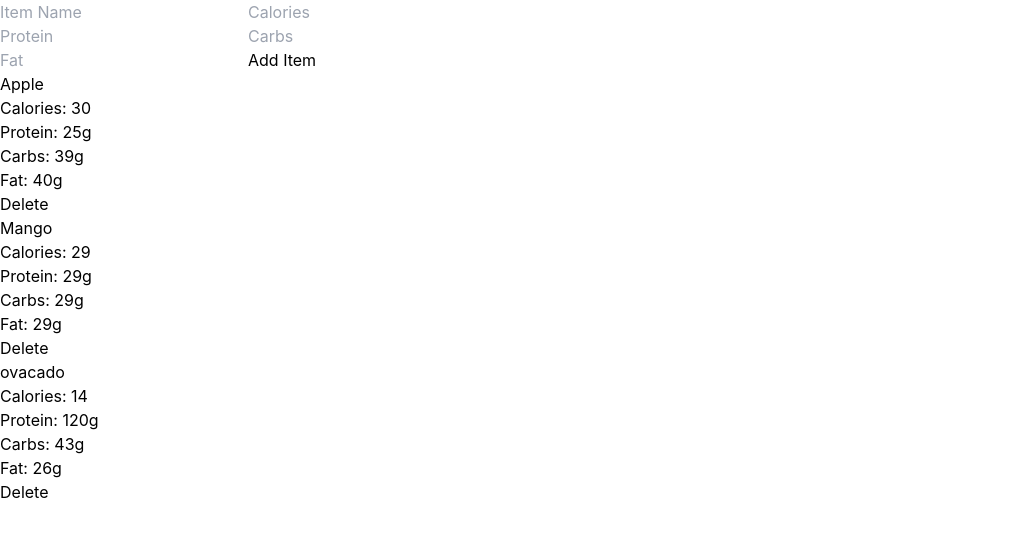
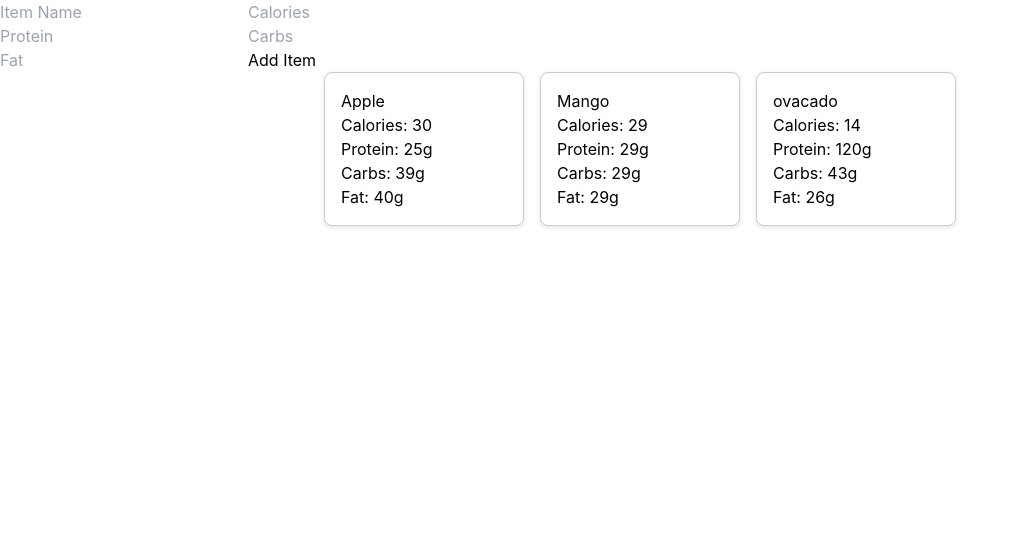
Before and after one commit to daganeabdul/Nutrition-meter-application, a React (Create React App) app: page / in a window 1280 px wide. Shown: the top 536 px of the page, without its empty margins (0-1018 px from the left). Built offline with nearby package versions, Linux system fonts and the light colour scheme; data requests are answered from the project's data file.

Commit message:
css imported into app.js

```diff
--- a/src/App.js
+++ b/src/App.js
@@ -2,6 +2,7 @@ import { useState,useEffect } from "react";
 import MealForm from "./Pages/MealForm";
 import MealItem from "./component/MealItem";
 import MealList from "./component/MealList";
+import './component/Card.css';
 
 function App() {
       //Majeor form states
--- a/src/component/MealItem.jsx
+++ b/src/component/MealItem.jsx
@@ -1,6 +1,8 @@
 import React from "react";
 
+
 function MealItem({nutritions,deleteNutrition}) {
+
 return(
     <div className="meal-item">
         <h3>{nutritions.itemName}</h3>
@@ -8,7 +10,7 @@ return(
         <p>Protein: {nutritions.protein}g</p>
         <p>Carbs: {nutritions.carbs}g</p>
         <p>Fat: {nutritions.fat}g</p>
-        <button onClick={() => deleteNutrition(nutritions.id)}>Delete</button>
+
     </div>
 )
 }
```
